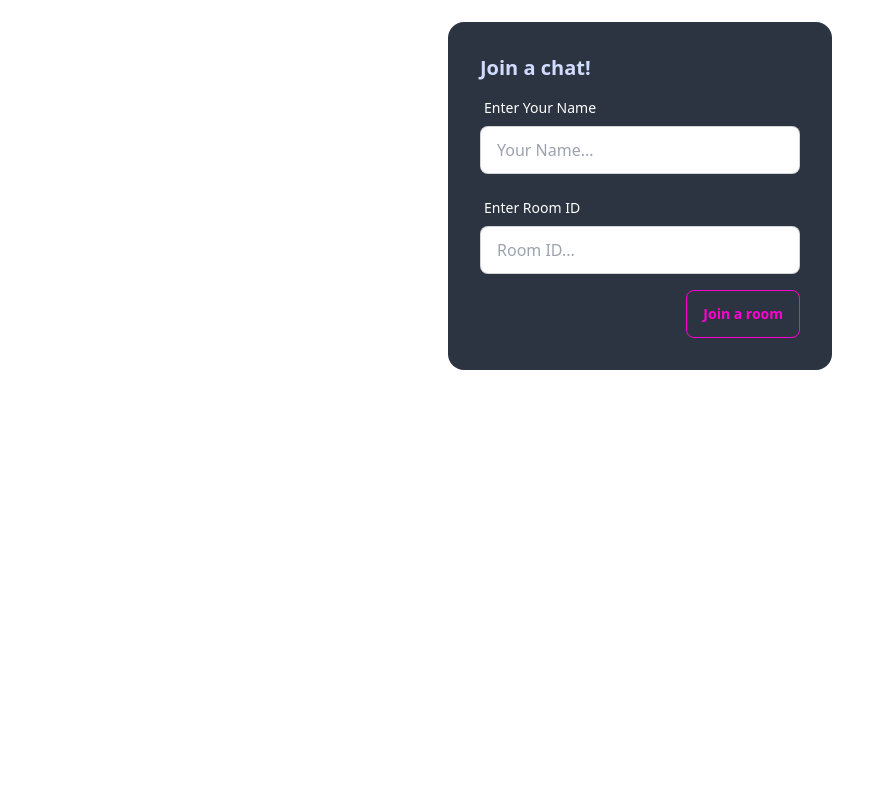
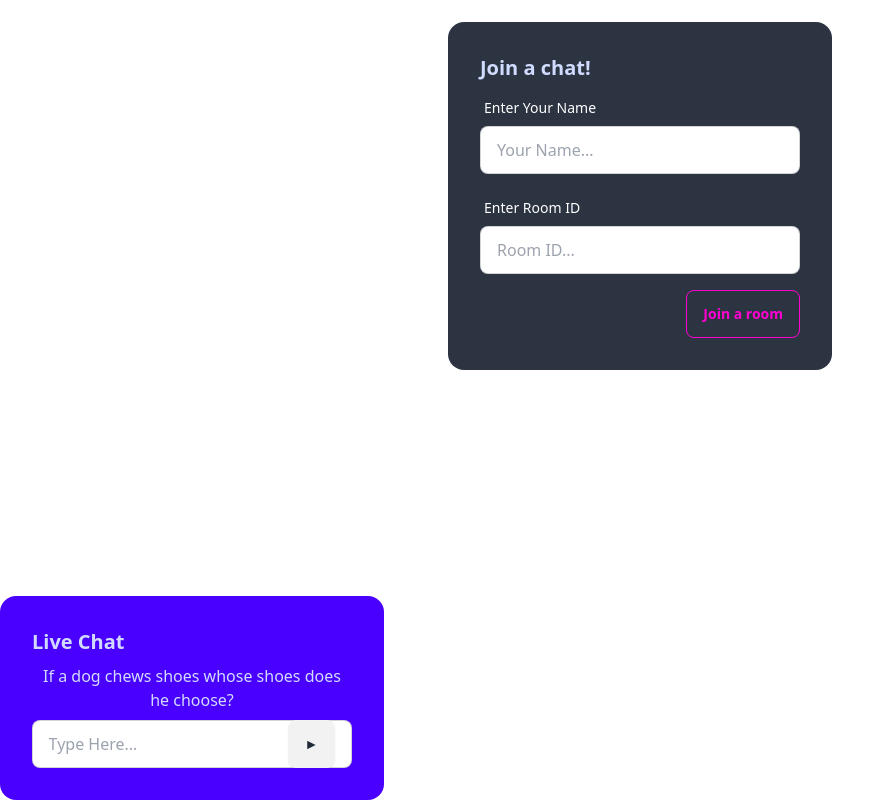
Before and after one commit to abir14016/socket-chat, a React (Create React App) app in the folder client/: page / in a window 1280 px wide. Shown: the part 204-1004 px from the top of the page, without its empty margins (0-895 px from the left). Before the commit the page ends 800 px from the top, so only its background shows below. Built offline with nearby package versions, Linux system fonts and the light colour scheme; no server answers.

Commit message:
messageData sent to the server successfully

```diff
--- a/client/src/App.js
+++ b/client/src/App.js
@@ -1,15 +1,20 @@
 import './App.css';
 import io from "socket.io-client";
-import { useState } from "react";
 import { useForm } from "react-hook-form";
+import { useState } from "react"; // Import useState
+import Chat from './Chat';
 
 const socket = io.connect("http://localhost:3001");
 
 function App() {
   const { register, formState: { errors }, handleSubmit, reset } = useForm();
+  const [userName, setUserName] = useState(""); // State for userName
+  const [room, setRoom] = useState(""); // State for room
 
   const onSubmit = (data) => {
     socket.emit("join_room", data.room);
+    setUserName(data.userName); // Set userName state
+    setRoom(data.room); // Set room state
     reset();
   }
 
@@ -73,6 +78,7 @@ function App() {
           </div>
         </div>
       </div>
+      <Chat socket={socket} userName={userName} room={room} />
     </div>
   );
 }
--- /dev/null
+++ b/client/src/Chat.js
@@ -0,0 +1,40 @@
+import React from 'react';
+import { useState } from 'react';
+
+const Chat = ({ socket, userName, room }) => {
+    const [currentMessage, setCurrentMessage] = useState("");
+    const sendMessage = async () => {
+        if (currentMessage !== "") {
+            const messageData = {
+                room: room,
+                author: userName,
+                message: currentMessage,
+                time: new Date(Date.now()).getHours() + ":" + new Date(Date.now()).getMinutes()
+            }
+
+            await socket.emit("send_message", messageData);
+        }
+    }
+    return (
+        <div className="card w-96 bg-primary text-primary-content">
+            <div className="card-body">
+                <h2 className="card-title">Live Chat</h2>
+                <p>If a dog chews shoes whose shoes does he choose?</p>
+                <div className="card-actions justify-center">
+                    <label className="input input-bordered flex justify-between items-center gap-2">
+                        <input
+                            onChange={(event) => { setCurrentMessage(event.target.value) }}
+                            type="text"
+                            className="grow text-black"
+                            placeholder="Type Here..." />
+                        <button
+                            onClick={sendMessage}
+                            className="btn">&#9658;</button>
+                    </label>
+                </div>
+            </div>
+        </div>
+    );
+};
+
+export default Chat;
```
Also changed, not shown: 1 other file (tests, documents, lock files or other folders).
